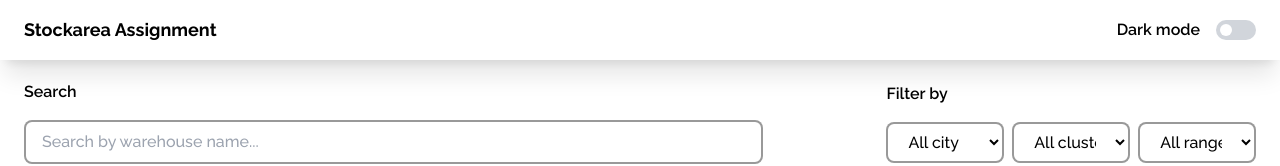
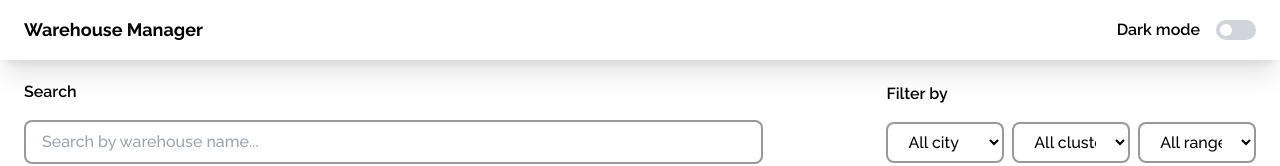
Before and after one commit to ghosh-abhirup/stockarea-assignment, a React (Vite) app: page / in a window 1280 px wide. Shown: the top 166 px of the page. Built offline with nearby package versions, Linux system fonts and the light colour scheme.

Commit message:
updating for portfolio

```diff
--- a/src/components/ui/Navbar.jsx
+++ b/src/components/ui/Navbar.jsx
@@ -17,7 +17,7 @@ const Navbar = () => {
         className="text-base sm:text-lg themeText font-bold cursor-pointer"
         onClick={() => navigate("/")}
       >
-        Stockarea Assignment
+        Warehouse Manager
       </p>
       <div className="flex items-center gap-2 sm:gap-4">
         <p className="font-semibold text-xs sm:text-base themeText">
```
